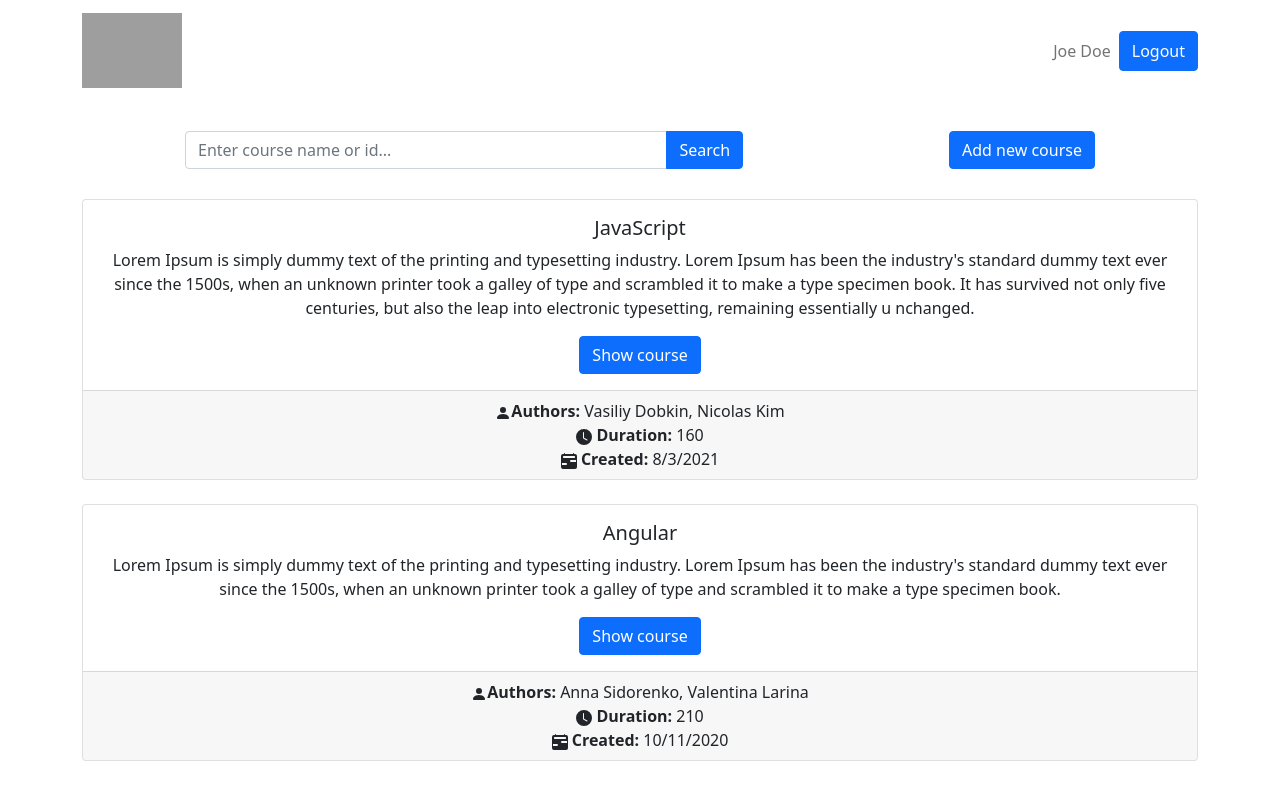
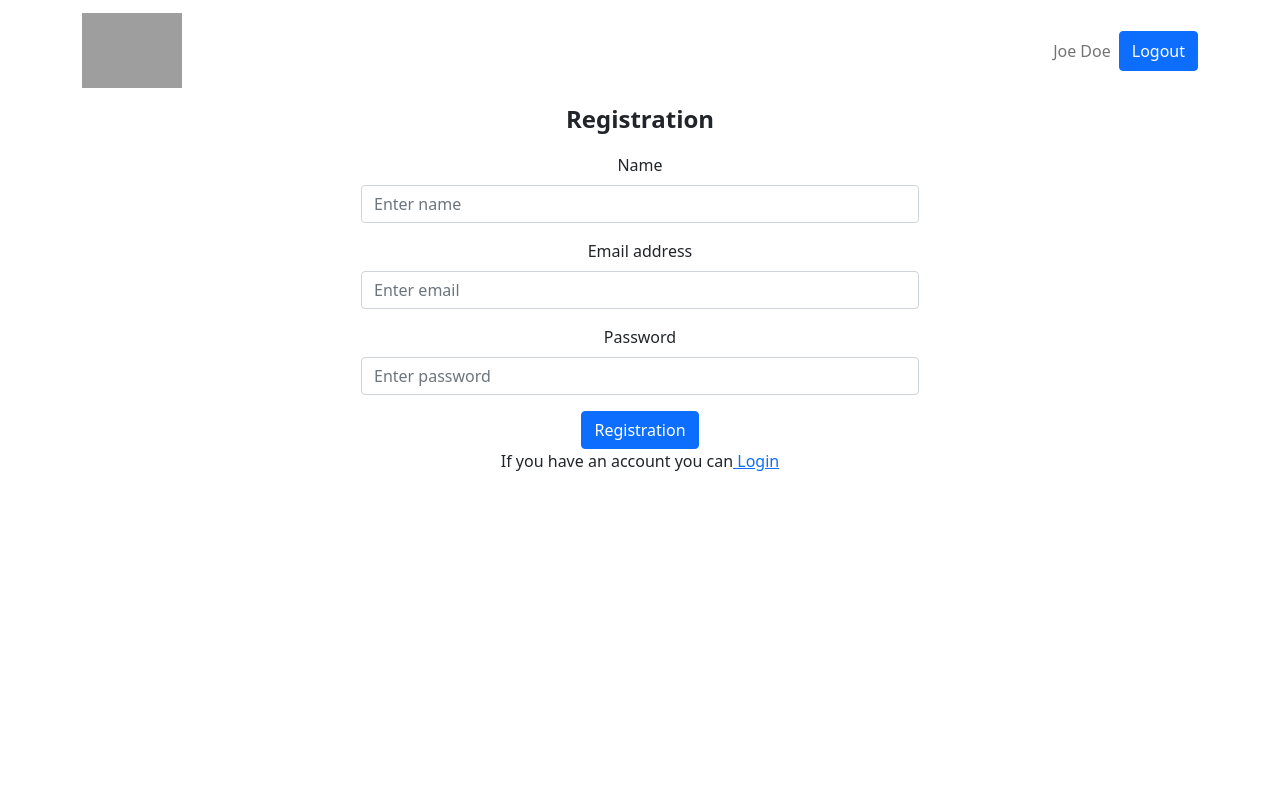
Before and after one commit to kbtania/courses-app, a React (Create React App) app: page /registration in a window 1280 px wide. Built offline with nearby package versions, Linux system fonts and the light colour scheme; grey boxes are pictures that could not be loaded.

Commit message:
baic version of HW2

```diff
--- a/package.json
+++ b/package.json
@@ -6,6 +6,7 @@
     "@testing-library/jest-dom": "^5.16.4",
     "@testing-library/react": "^13.1.1",
     "@testing-library/user-event": "^13.5.0",
+    "axios": "^0.27.2",
     "bootstrap": "^5.1.3",
     "react": "^18.1.0",
     "react-bootstrap": "^2.3.1",
--- a/src/App.jsx
+++ b/src/App.jsx
@@ -3,13 +3,24 @@ import 'bootstrap/dist/css/bootstrap.min.css';
 import Header from './components/Header/Header';
 import Courses from './components/Courses/Courses';
 import { Container } from 'react-bootstrap';
+import { Routes, Route } from 'react-router-dom';
+import Registration from './components/Registration/Registration';
+import Login from './components/Login/Login';
+import CreateCourse from './components/CreateCourse/CreateCourse';
 
 function App() {
 	return (
 		<div className='App'>
 			<Container>
 				<Header />
-				<Courses />
+				<Routes>
+					{localStorage.user && <Route index path='/*' element={<Courses />} />}
+					{!localStorage.user && <Route index path='/*' element={<Login />} />}
+					<Route path='registration' element={<Registration />} />
+					<Route path='login' element={<Login />} />
+					<Route path='courses/*' element={<Courses />} />
+					{/*<Route path='courses/add' element={<CreateCourse />} />*/}
+				</Routes>
 			</Container>
 		</div>
 	);
--- /dev/null
+++ b/src/common/Error/Error.jsx
@@ -0,0 +1,8 @@
+import React from 'react';
+import { Alert } from 'react-bootstrap';
+
+function Error(props) {
+	return <Alert variant='danger'>{props.text}</Alert>;
+}
+
+export default Error;
--- a/src/components/Courses/Courses.jsx
+++ b/src/components/Courses/Courses.jsx
@@ -6,8 +6,10 @@ import SearchBar from './components/SearchBar/SearchBar';
 import { mockedCoursesList, mockedAuthorsList } from '../../constants';
 import MyButton from '../../common/Button/Button';
 import CreateCourse from '../CreateCourse/CreateCourse';
+import { Routes, Route, useNavigate } from 'react-router-dom';
 
 function Courses() {
+	const navigate = useNavigate();
 	const [courses, setCourses] = useState(mockedCoursesList);
 	const [searchedCourses, setSearchedCourses] = useState(mockedCoursesList);
 	const [allAuthors, setAllAuthors] = useState(mockedAuthorsList);
@@ -34,7 +36,6 @@ function Courses() {
 		setSearchedCourses(filteredData);
 	};
 	const addCourse = (courseObj, authorObj) => {
-		console.log(courseObj);
 		setCourses([...courses, courseObj]);
 		authorObj.forEach((a) => {
 			if (!allAuthors.includes(a)) {
@@ -42,14 +43,21 @@ function Courses() {
 			}
 		});
 		setSearchedCourses([...searchedCourses, courseObj]);
+		console.log(searchedCourses);
 	};
 	return (
+		<div>
+			<Routes>
+				<Route
+					path='/'
+					element={
 						<div>
 							<div className={styles.search}>
 								<SearchBar handleSearch={searchCourses} />
 								<div className={styles.addCourseBtn}>
 									<MyButton
 										clickEvent={() => {
+											navigate('/courses/add');
 											setShowCreateForm(true);
 											setShowCoursesList(false);
 										}}
@@ -57,15 +65,6 @@ function Courses() {
 									/>
 								</div>
 							</div>
-			{showCreateForm && (
-				<CreateCourse
-					display={() => {
-						setShowCreateForm(false);
-						setShowCoursesList(true);
-					}}
-					handleAddingCourse={addCourse}
-				></CreateCourse>
-			)}
 							{showCoursesList &&
 								searchedCourses.map((item) => (
 									<CourseCard
@@ -78,6 +77,14 @@ function Courses() {
 								<div className={styles.noData}>No data</div>
 							)}
 						</div>
+					}
+				/>
+				<Route
+					path='add'
+					element={<CreateCourse handleAddingCourse={addCourse} />}
+				/>
+			</Routes>
+		</div>
 	);
 }
 
--- a/src/components/CreateCourse/CreateCourse.jsx
+++ b/src/components/CreateCourse/CreateCourse.jsx
@@ -5,8 +5,10 @@ import { v4 as uuidv4 } from 'uuid';
 import MyButton from '../../common/Button/Button';
 import styles from './CreateCourse.module.css';
 import { mockedAuthorsList } from '../../constants';
+import { useNavigate } from 'react-router-dom';
 
-function CreateCourse({ handleAddingCourse, display }) {
+function CreateCourse({ handleAddingCourse }) {
+	const navigate = useNavigate();
 	const [inputValue, setInputValue] = useState(''); // author
 	const [allAuthors, setAllAuthors] = useState(mockedAuthorsList);
 	const [courseAuthors, setCourseAuthors] = useState([]);
@@ -58,6 +60,29 @@ function CreateCourse({ handleAddingCourse, display }) {
 				: String(Math.round(minutes));
 		return `${rhours}:${rminutes}`;
 	}
+	function add() {
+		if (
+			title === '' ||
+			description === '' ||
+			courseAuthors.length === 0 ||
+			courseDuration < 1
+		) {
+			alert('Please, fill all the fields');
+		} else {
+			handleAddingCourse(
+				{
+					id: uuidv4(),
+					title: title,
+					description: description,
+					duration: courseDuration,
+					creationDate: '09/05/2002',
+					authors: courseAuthors.map((a) => a.id),
+				},
+				courseAuthors
+			);
+			navigate('/courses');
+		}
+	}
 	return (
 		<Form>
 			<Form.Group className='mb-3'>
@@ -69,7 +94,6 @@ function CreateCourse({ handleAddingCourse, display }) {
 						type='text'
 						placeholder='Enter title...'
 						onChange={(e) => {
-							console.log('E.TARGET.VALUE = ', e.target.value);
 							if (e.target.value.length > 0) {
 								setTitle(e.target.value);
 							}
@@ -77,28 +101,7 @@ function CreateCourse({ handleAddingCourse, display }) {
 					/>
 					<MyButton
 						clickEvent={() => {
-							console.log('title=', title);
-							if (
-								title === '' ||
-								description === '' ||
-								courseAuthors.length === 0 ||
-								courseDuration < 1
-							) {
-								alert('Please, fill all the fields');
-							} else {
-								handleAddingCourse(
-									{
-										id: uuidv4(),
-										title: title,
-										description: description,
-										duration: courseDuration,
-										creationDate: '09/05/2002',
-										authors: courseAuthors.map((a) => a.id),
-									},
-									courseAuthors
-								);
-								display(false);
-							}
+							add();
 						}}
 						buttonText='Create course'
 					></MyButton>
--- /dev/null
+++ b/src/components/Login/Login.jsx
@@ -0,0 +1,74 @@
+import React, { useState } from 'react';
+import styles from '../Registration/Registration.module.css';
+import { Form } from 'react-bootstrap';
+import MyButton from '../../common/Button/Button';
+import Error from '../../common/Error/Error';
+import { Link } from 'react-router-dom';
+import { useNavigate } from 'react-router-dom';
+
+function Login(props) {
+	const [userLoginData, setUserLoginData] = useState({});
+	const [displayError, setDisplayError] = useState(false);
+	const URL = 'http://localhost:4000';
+	let navigate = useNavigate();
+	async function fetchData(route, body) {
+		return await fetch(`${URL}${route}`, {
+			method: 'POST',
+			body: JSON.stringify(body),
+			headers: {
+				'Content-type': 'application/json',
+			},
+		}).then((response) => response.json());
+	}
+	async function handleLogin() {
+		const loginInformation = await fetchData('/login', userLoginData);
+		console.log(loginInformation);
+		if (loginInformation.successful) {
+			localStorage.setItem('user', loginInformation.result);
+			navigate('/courses', { replace: true });
+		} else {
+			setDisplayError(true);
+		}
+	}
+	return (
+		<div className={styles.form}>
+			<p className={styles.title}>Login</p>
+			<Form>
+				<Form.Group className='mb-3' controlId='formBasicEmail'>
+					<Form.Label>Email address</Form.Label>
+					<Form.Control
+						type='email'
+						placeholder='Enter email'
+						onChange={(e) =>
+							setUserLoginData({ ...userLoginData, email: e.target.value })
+						}
+					/>
+				</Form.Group>
+				<Form.Group className='mb-3' controlId='formBasicPassword'>
+					<Form.Label>Password</Form.Label>
+					<Form.Control
+						type='password'
+						placeholder='Enter password'
+						onChange={(e) =>
+							setUserLoginData({ ...userLoginData, password: e.target.value })
+						}
+					/>
+				</Form.Group>
+				<MyButton
+					buttonText='Login'
+					clickEvent={(e) => {
+						e.preventDefault();
+						handleLogin();
+					}}
+				/>
+			</Form>
+			<p>
+				If you have an account you can
+				<Link to='/registration'> Registration</Link>
+			</p>
+			{displayError && <Error text='Wrong Login Input. Try again!' />}
+		</div>
+	);
+}
+
+export default Login;
--- /dev/null
+++ b/src/components/Registration/Registration.jsx
@@ -0,0 +1,87 @@
+import React, { useState } from 'react';
+import { Form } from 'react-bootstrap';
+import { Link, useNavigate } from 'react-router-dom';
+import MyButton from '../../common/Button/Button';
+import Error from '../../common/Error/Error';
+import styles from './Registration.module.css';
+
+function Registration(props) {
+	const [userRegisterData, setUserRegisterData] = useState({});
+	const [displayError, setDisplayError] = useState(false);
+	const URL = 'http://localhost:4000';
+	let navigate = useNavigate();
+	async function fetchData(route, body) {
+		return await fetch(`${URL}${route}`, {
+			method: 'POST',
+			body: JSON.stringify(body),
+			headers: {
+				'Content-type': 'application/json',
+			},
+		}).then((response) => response.json());
+	}
+	async function handleRegister() {
+		const registerInformation = await fetchData('/register', userRegisterData);
+		if (registerInformation.successful) {
+			navigate('/login', { replace: true });
+		} else {
+			setDisplayError(true);
+		}
+	}
+	return (
+		<div className={styles.form}>
+			<p className={styles.title}>Registration</p>
+			<Form>
+				<Form.Group className='mb-3' controlId='formBasicName'>
+					<Form.Label>Name</Form.Label>
+					<Form.Control
+						type='text'
+						placeholder='Enter name'
+						onChange={(e) =>
+							setUserRegisterData({ ...userRegisterData, name: e.target.value })
+						}
+					/>
+				</Form.Group>
+				<Form.Group className='mb-3' controlId='formBasicEmail'>
+					<Form.Label>Email address</Form.Label>
+					<Form.Control
+						type='email'
+						placeholder='Enter email'
+						onChange={(e) =>
+							setUserRegisterData({
+								...userRegisterData,
+								email: e.target.value,
+							})
+						}
+					/>
+				</Form.Group>
+				<Form.Group className='mb-3' controlId='formBasicPassword'>
+					<Form.Label>Password</Form.Label>
+					<Form.Control
+						type='password'
+						placeholder='Enter password'
+						onChange={(e) =>
+							setUserRegisterData({
+								...userRegisterData,
+								password: e.target.value,
+							})
+						}
+					/>
+				</Form.Group>
+				<MyButton
+					buttonText='Registration'
+					clickEvent={(e) => {
+						e.preventDefault();
+						handleRegister();
+					}}
+				/>
+			</Form>
+			<p>
+				If you have an account you can
+				<Link to='/login'> Login</Link>
+			</p>
+			{displayError && <Error text='Wrong Login Input. Try again!' />}
+		</div>
+	);
+}
+
+export default Registration;
--- /dev/null
+++ b/src/components/Registration/Registration.module.css
@@ -0,0 +1,9 @@
+.form {
+    width: 50%;
+    margin: 0 auto;
+}
+.title {
+    text-align: center;
+    font-size: 24px;
+    font-weight: bold;
+}
--- a/src/index.js
+++ b/src/index.js
@@ -3,11 +3,14 @@ import ReactDOM from 'react-dom/client';
 import './index.css';
 import App from './App';
 import reportWebVitals from './reportWebVitals';
+import { BrowserRouter } from 'react-router-dom';
 
 const root = ReactDOM.createRoot(document.getElementById('root'));
 root.render(
 	<React.StrictMode>
-		<App />
+		<BrowserRouter>
+			<App />
+		</BrowserRouter>
 	</React.StrictMode>
 );
 
```
Also changed, not shown: src/components/CourseInfo/CourseInfo.jsx (added, +7 -0 lines), 1 other file (tests, documents, lock files or other folders). Lines whose indentation alone changed are shown as unchanged.
